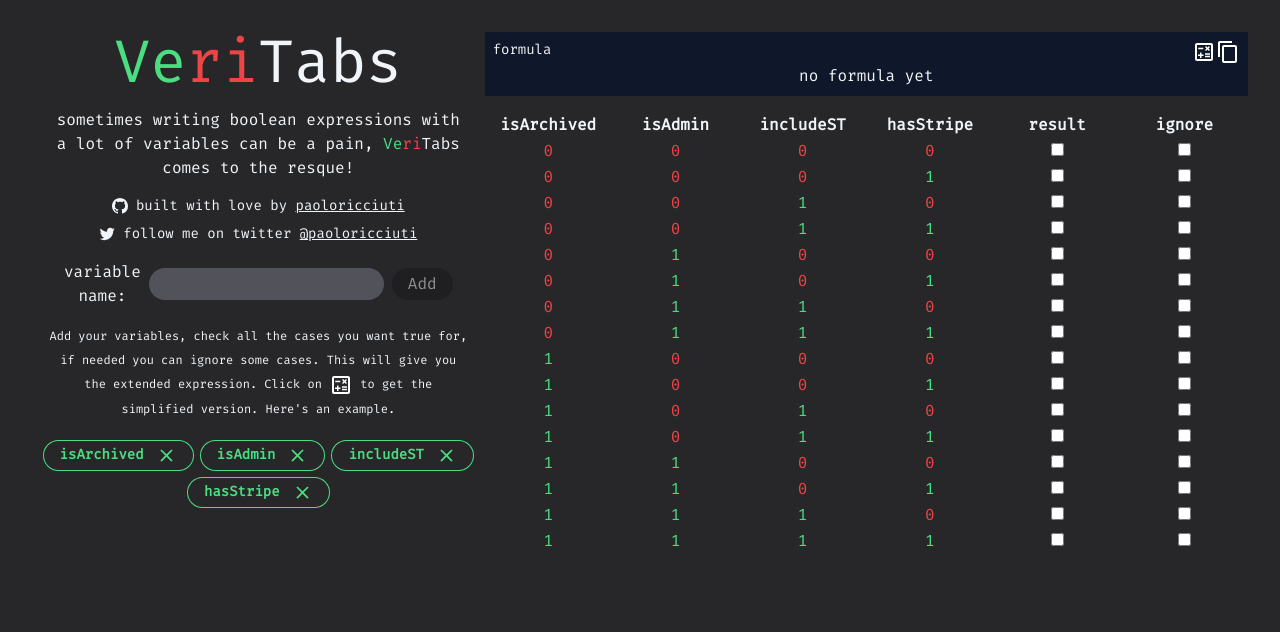
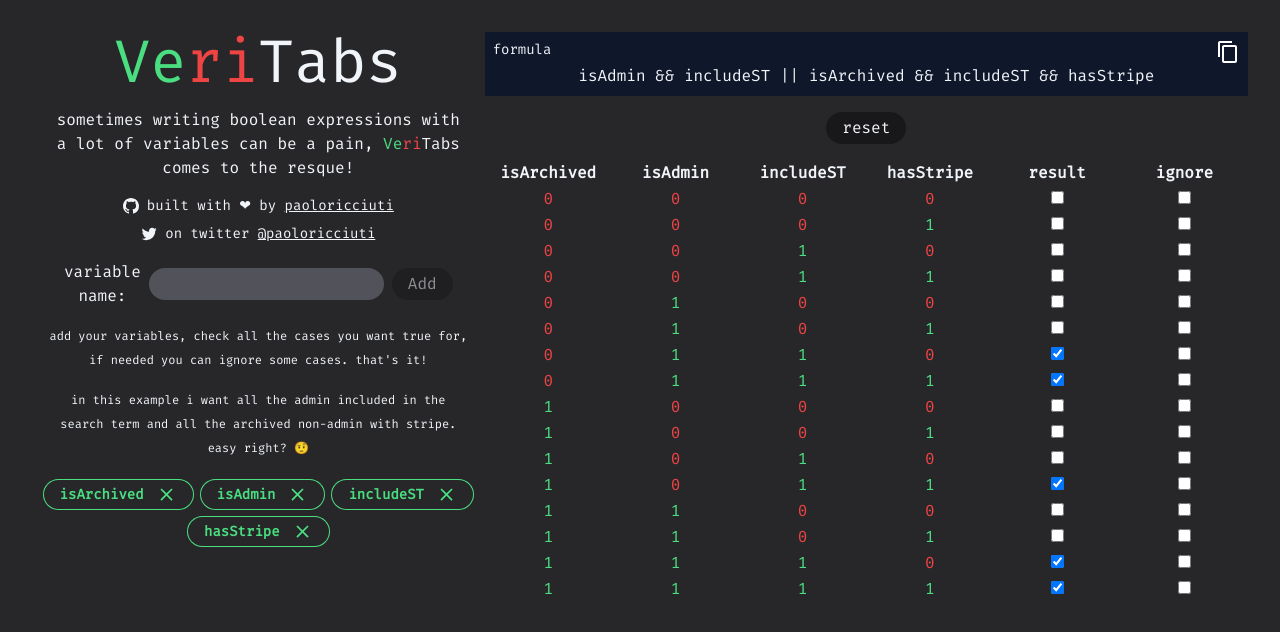
Before and after one commit to paoloricciuti/veritabs, a SvelteKit app: page / in a window 1280 px wide. Shown: the top 632 px of the page. Built offline with nearby package versions, Linux system fonts and the light colour scheme.

Commit message:
Reset, automatic simple formula and better example

```diff
--- /dev/null
+++ b/src/components/Button.svelte
@@ -0,0 +1,11 @@
+<script lang="ts">
+    type $$Props = svelte.JSX.HTMLAttributes<HTMLElementTagNameMap["button"]>;
+</script>
+
+<button
+    {...$$props}
+    on:click
+    class={`bg-zinc-900 rounded-full px-4 py-1 disabled:opacity-50 ${$$props.class}`}
+>
+    <slot />
+</button>
--- a/src/components/Credits.svelte
+++ b/src/components/Credits.svelte
@@ -16,7 +16,7 @@
             />
         </svg>
         <span>
-            built with love by
+            built with ❤ by
             <a target="_blank" href="https://github.com/paoloricciuti/veritabs"
                 >paoloricciuti
             </a>
@@ -31,7 +31,7 @@
             </g>
         </svg>
         <span>
-            follow me on twitter
+            on twitter
             <a target="_blank" href="https://twitter.com/PaoloRicciuti"
                 >@paoloricciuti
             </a>
--- a/src/routes/+page.svelte
+++ b/src/routes/+page.svelte
@@ -1,12 +1,12 @@
 <script lang="ts">
+    import { SvelteToast } from "@zerodevx/svelte-toast";
+    import { onMount } from "svelte";
+    import copy from "../assets/copy.svg";
+    import Button from "../components/Button.svelte";
+    import Credits from "../components/Credits.svelte";
+    import VariablePill from "../components/VariablePill.svelte";
     import VeriTabs from "../components/VeriTabs.svelte";
-    import VariablePill from "../components/VariablePill.svelte";
-    import { SvelteToast } from "@zerodevx/svelte-toast";
-    import { success, error, info } from "../toasts/toasts";
-    import copy from "../assets/copy.svg";
-    import solve from "../assets/solve.svg";
-    import { onMount } from "svelte";
-    import Credits from "../components/Credits.svelte";
+    import { error, info, success } from "../toasts/toasts";
 
     let variables = new Set<string>([
         "isArchived",
@@ -16,11 +16,13 @@
     ]);
     let variable = "";
     let table: string[] = [];
-    let selectedIndexes = new Set<number>([]);
+    let selectedIndexes = new Set<number>([6, 7, 11, 14, 15]);
     let ignoredIndexes = new Set<number>();
-    let formula: string;
+    const DEFAULT_FORMULA = "no formula yet";
+    let formula: string = DEFAULT_FORMULA;
 
     let worker: Worker;
+    let timeoutId: NodeJS.Timeout;
 
     onMount(() => {
         if (window.Worker) {
@@ -36,7 +38,7 @@
                     return;
                 }
                 if (type === "result") {
-                    success("expression solved");
+                    clearTimeout(timeoutId);
                     if (result === "0") {
                         formula = "false";
                         return;
@@ -66,34 +68,24 @@
         table = Array.from({ length: length + 1 }, (_, i) => {
             return i.toString(2).padStart(maxLength, "0");
         });
-        calculateFormula();
+        if (worker) {
+            calculateFormula();
+        }
     }
 
-    const handleSolve = () => {
+    const calculateFormula = () => {
         if (worker) {
+            timeoutId = setTimeout(() => {
+                formula = "loading...";
+            }, 500);
             worker.postMessage({
                 variables: [...variables],
                 toPush: [...selectedIndexes],
                 toPushDc: [...ignoredIndexes],
             });
+        } else {
+            formula = DEFAULT_FORMULA;
         }
-    };
-
-    const DEFAULT_FORMULA = "no formula yet";
-
-    const calculateFormula = () => {
-        formula =
-            [...selectedIndexes]
-                .map((index) => {
-                    return [...(table[index] ?? [])]
-                        .map((variableValue, variableIndex) => {
-                            return `${variableValue === "1" ? "" : "!"}${
-                                [...variables][variableIndex]
-                            }`;
-                        })
-                        .join(" && ");
-                })
-                .join(" || ") || DEFAULT_FORMULA;
     };
 </script>
 
@@ -127,19 +119,15 @@
                     class="bg-zinc-600 px-2 py-1 rounded-full"
                     bind:value={variable}
                 />
-                <button
-                    disabled={!variable}
-                    class="bg-zinc-900 rounded-full px-4 py-1 disabled:opacity-50"
-                >
-                    Add
-                </button>
+                <Button disabled={!variable}>Add</Button>
             </form>
             <small class="text-xs leading-loose">
-                Add your variables, check all the cases you want true for, if
-                needed you can ignore some cases. This will give you the
-                extended expression. Click on
-                <img class="inline" src={solve} alt="solve icon" /> to get the simplified
-                version. Here's an example.
+                add your variables, check all the cases you want true for, if
+                needed you can ignore some cases. that's it!
+            </small>
+            <small class="text-xs leading-loose">
+                in this example i want all the admin included in the search term
+                and all the archived non-admin with stripe. easy right? 🤨
             </small>
         </section>
         <section
@@ -165,13 +153,6 @@
             <div class="flex flex-row justify-end">
                 <p class="text-sm mr-auto">formula</p>
                 <button
-                    class="disabled:opacity-50"
-                    disabled={variables.size === 0 || !worker}
-                    on:click={handleSolve}
-                >
-                    <img src={solve} alt="simplify this expression" />
-                </button>
-                <button
                     on:click={async () => {
                         if (formula === DEFAULT_FORMULA) {
                             info("there's no formula to be seen.");
@@ -192,6 +173,16 @@
         </section>
         {#if table.length > 1}
             <section class="overflow-x-auto">
+                <Button
+                    on:click={() => {
+                        selectedIndexes.clear();
+                        selectedIndexes = selectedIndexes;
+                        ignoredIndexes.clear();
+                        ignoredIndexes = ignoredIndexes;
+                        calculateFormula();
+                    }}
+                    class="mb-4">reset</Button
+                >
                 <table class="table-fixed w-full">
                     <thead>
                         <tr>
```
